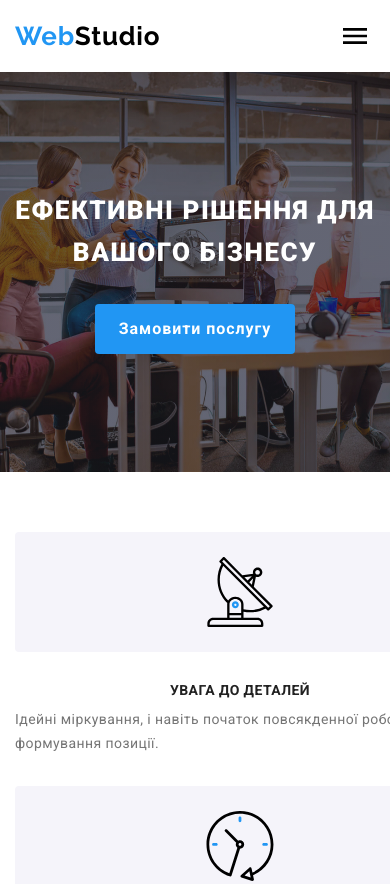
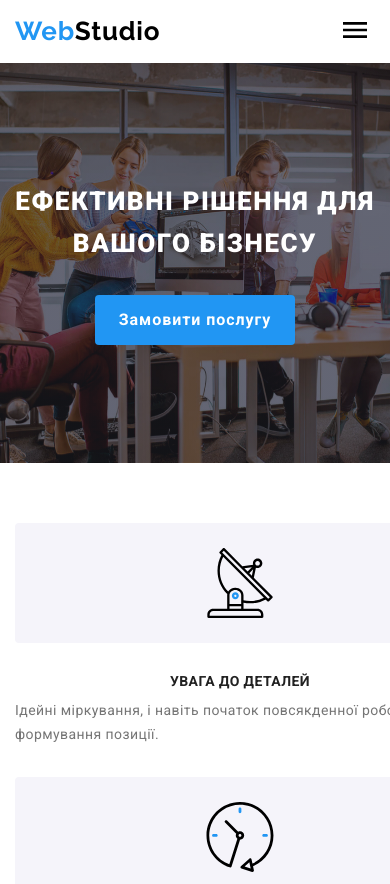
Before and after one commit to AlisaOliinyk/goit-murkup-hm-07, a plain HTML site: page index.html in a window 390 px wide. Shown: the top 884 px of the page. Drawn offline with nearby package versions, Linux system fonts and the light colour scheme.

Commit message:
Update styles.css

```diff
--- a/css/styles.css
+++ b/css/styles.css
@@ -91,6 +91,18 @@ ul {
 /* Header */
  /* <!-- Logo -- > */
 
+ .header {
+     padding-top: 16px;
+     padding-bottom: 16px;
+ }
+
+ .header-container {
+     position: relative;
+     display: flex;
+     align-items: center;
+     justify-content: space-between;
+ }
+
 @media screen and (max-width: 768px) {
 .header-menu {
         display: none;
@@ -100,6 +112,9 @@ ul {
         display: none;
     }
         .mobile-menu-open {
+            position: absolute;
+            top: 10px;
+            right: 15px;
             background-color: transparent;
             border: none;
             padding: 0;
@@ -107,15 +122,6 @@ ul {
         }
 }
 
-.header {
-    padding-top: 16px;
-    padding-bottom: 16px;
-}
-.container {
-    display: flex;
-    align-items: center;
-    justify-content: space-between;
-}
 
 .logo {
     color: #000000;
```
